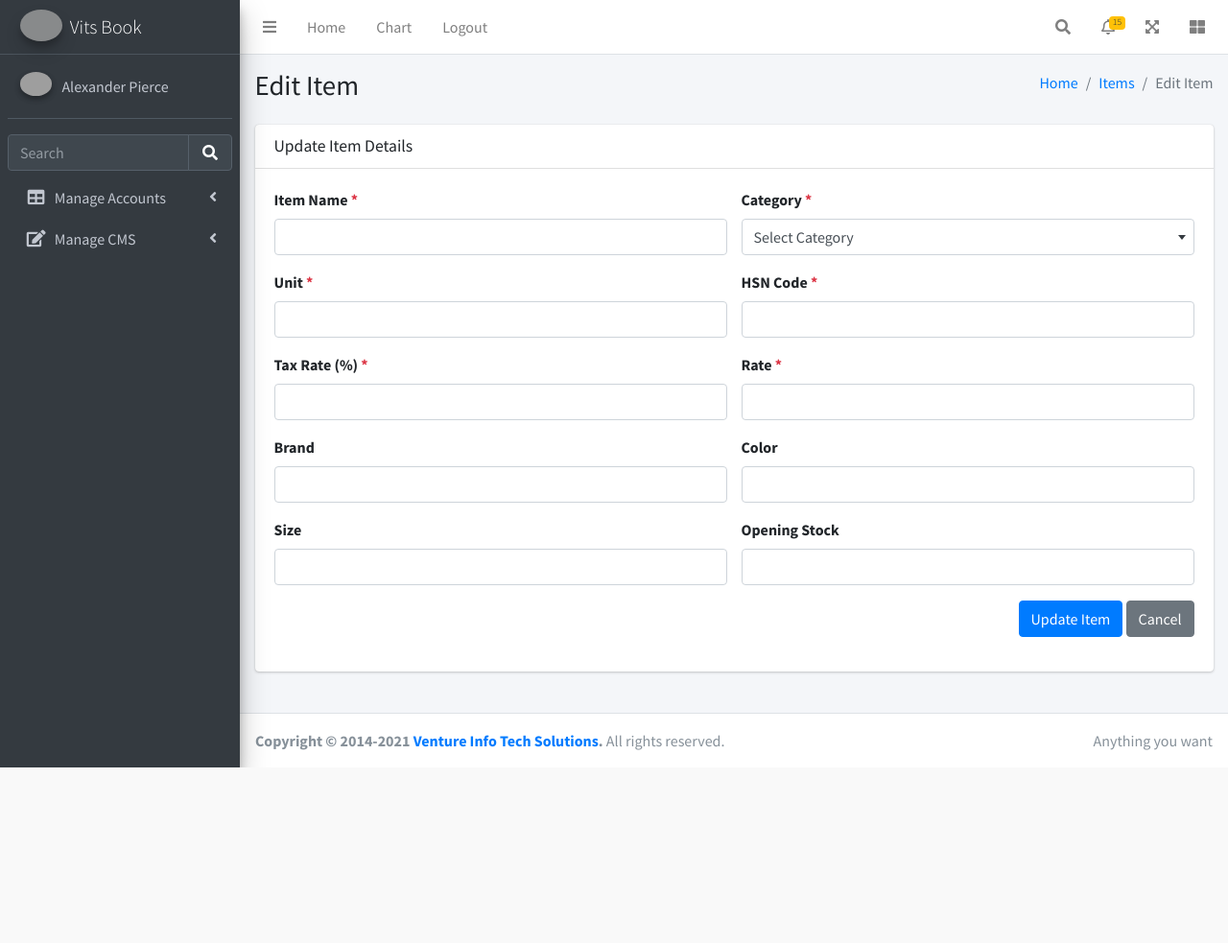
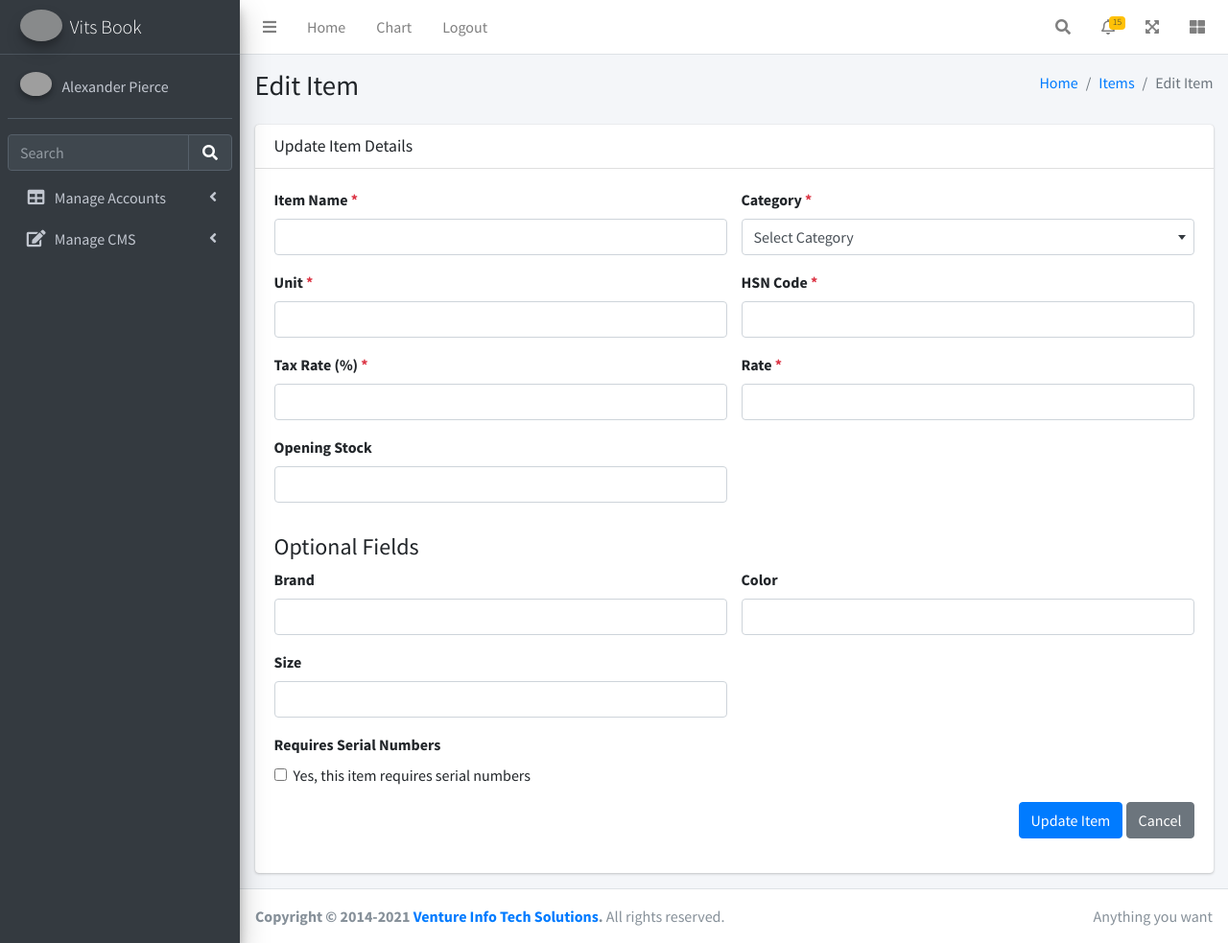
Before and after one commit to venkateshNarayanan-B/vits-book-2024, a CodeIgniter 4 app: template app/Views/backend/accounts/inventory/edit_item.php in a window 1280 px wide. Shown: the whole page at 96% size. Before the commit the page ends 800 px from the top, so only its background shows below. Run offline with PHP 8.4 and a stand-in for CodeIgniter, Linux system fonts and the light colour scheme; the template is opened without the code that fills it, so the values that code supplies are empty; some libraries are stand-ins or nearby versions; grey boxes are pictures that could not be loaded.

Commit message:
Serial number integration for items completed

```diff
--- a/app/Views/backend/accounts/inventory/edit_item.php
+++ b/app/Views/backend/accounts/inventory/edit_item.php
@@ -20,7 +20,7 @@
                     </ol>
                 </div>
             </div>
-        </div><!-- /.container-fluid -->
+        </div>
     </section>
 
     <section class="content">
@@ -32,20 +32,16 @@
                             <h3 class="card-title">Update Item Details</h3>
                         </div>
                         <div class="card-body">
-                            <!-- Form to Edit Item -->
                             <form action="<?= base_url('inventory/item/update/' . $item['id']) ?>" method="POST">
                                 <?= csrf_field() ?>
                                 <div class="row">
+                                    <!-- Basic Fields -->
                                     <div class="col-md-6">
                                         <div class="form-group">
                                             <label for="item_name">Item Name <span class="text-danger">*</span></label>
                                             <input type="text" name="item_name" id="item_name" class="form-control" value="<?= old('item_name', esc($item['item_name'])) ?>" required>
-                                            <?php if (isset($errors['item_name'])): ?>
-                                                <div class="text-danger"><?= $errors['item_name'] ?></div>
-                                            <?php endif; ?>
                                         </div>
                                     </div>
-
                                     <div class="col-md-6">
                                         <div class="form-group">
                                             <label for="category_id">Category <span class="text-danger">*</span></label>
@@ -57,90 +53,90 @@
                                                     </option>
                                                 <?php endforeach; ?>
                                             </select>
-                                            <?php if (isset($errors['category_id'])): ?>
-                                                <div class="text-danger"><?= $errors['category_id'] ?></div>
-                                            <?php endif; ?>
                                         </div>
                                     </div>
-
                                     <div class="col-md-6">
                                         <div class="form-group">
                                             <label for="unit">Unit <span class="text-danger">*</span></label>
                                             <input type="text" name="unit" id="unit" class="form-control" value="<?= old('unit', esc($item['unit'])) ?>" required>
-                                            <?php if (isset($errors['unit'])): ?>
-                                                <div class="text-danger"><?= $errors['unit'] ?></div>
-                                            <?php endif; ?>
                                         </div>
                                     </div>
-
                                     <div class="col-md-6">
                                         <div class="form-group">
                                             <label for="hsn_code">HSN Code <span class="text-danger">*</span></label>
                                             <input type="text" name="hsn_code" id="hsn_code" class="form-control" value="<?= old('hsn_code', esc($item['hsn_code'])) ?>" required>
-                                            <?php if (isset($errors['hsn_code'])): ?>
-                                                <div class="text-danger"><?= $errors['hsn_code'] ?></div>
-                                            <?php endif; ?>
                                         </div>
                                     </div>
-
                                     <div class="col-md-6">
                                         <div class="form-group">
                                             <label for="tax_rate">Tax Rate (%) <span class="text-danger">*</span></label>
                                             <input type="number" name="tax_rate" id="tax_rate" class="form-control" value="<?= old('tax_rate', esc($item['tax_rate'])) ?>" step="0.01" min="0" max="100" required>
-                                            <?php if (isset($errors['tax_rate'])): ?>
-                                                <div class="text-danger"><?= $errors['tax_rate'] ?></div>
-                                            <?php endif; ?>
                                         </div>
                                     </div>
-
                                     <div class="col-md-6">
                                         <div class="form-group">
                                             <label for="rate">Rate <span class="text-danger">*</span></label>
                                             <input type="text" name="rate" id="rate" class="form-control" value="<?= old('rate', esc($item['rate'])) ?>" required>
-                                            <?php if (isset($errors['rate'])): ?>
-                                                <div class="text-danger"><?= $errors['rate'] ?></div>
-                                            <?php endif; ?>
+                                        </div>
+                                    </div>
+                                    <div class="col-md-6">
+                                        <div class="form-group">
+                                            <label for="opening_stock">Opening Stock</label>
+                                            <input type="number" name="opening_stock" id="opening_stock" class="form-control" value="<?= old('opening_stock', esc($item['opening_stock'])) ?>">
                                         </div>
                                     </div>
 
+                                    <!-- Optional Fields -->
+                                    <div class="col-md-12">
+                                        <h4 class="mt-3">Optional Fields</h4>
+                                    </div>
                                     <div class="col-md-6">
                                         <div class="form-group">
                                             <label for="brand">Brand</label>
-                                            <input type="text" name="brand" id="brand" class="form-control" value="<?= old('brand', esc($item['brand'])) ?>" >
-                                            <?php if (isset($errors['brand'])): ?>
-                                                <div class="text-danger"><?= $errors['brand'] ?></div>
-                                            <?php endif; ?>
+                                            <input type="text" name="brand" id="brand" class="form-control" value="<?= old('brand', esc($item['brand'])) ?>">
+                                        </div>
+                                    </div>
+                                    <div class="col-md-6">
+                                        <div class="form-group">
+                                            <label for="color">Color</label>
+                                            <input type="text" name="color" id="color" class="form-control" value="<?= old('color', esc($item['color'])) ?>">
+                                        </div>
+                                    </div>
+                                    <div class="col-md-6">
+                                        <div class="form-group">
+                                            <label for="size">Size</label>
+                                            <input type="text" name="size" id="size" class="form-control" value="<?= old('size', esc($item['size'])) ?>">
                                         </div>
                                     </div>
 
-                                    <div class="col-md-6">
+                                    <!-- Serial Numbers Section -->
+                                    <div class="col-md-12">
                                         <div class="form-group">
-                                            <label for="color">Color</label>
-                                            <input type="text" name="color" id="color" class="form-control" value="<?= old('color', esc($item['color'])) ?>" >
-                                            <?php if (isset($errors['color'])): ?>
-                                                <div class="text-danger"><?= $errors['color'] ?></div>
+                                            <label for="requires_serial">Requires Serial Numbers</label>
+                                            <div class="form-check">
+                                                <input type="checkbox" name="requires_serial" id="requires_serial" class="form-check-input" <?= !empty($serial_numbers) ? 'checked' : '' ?>>
+                                                <label class="form-check-label" for="requires_serial">Yes, this item requires serial numbers</label>
+                                            </div>
+                                        </div>
+                                    </div>
+                                    <div id="serial-numbers-section" class="col-md-12" style="<?= !empty($serial_numbers) ? 'display: block;' : 'display: none;' ?>">
+                                        <label for="serial_numbers">Serial Numbers</label>
+                                        <div id="serial-numbers-wrapper">
+                                            <?php if (!empty($serial_numbers)): ?>
+                                                <?php foreach ($serial_numbers as $serial): ?>
+                                                    <div class="input-group mb-2">
+                                                        <input type="text" name="serial_numbers[]" class="form-control" value="<?= esc($serial['serial_number']) ?>">
+                                                        <button type="button" class="btn btn-danger remove-serial-number">Remove</button>
+                                                    </div>
+                                                <?php endforeach; ?>
+                                            <?php else: ?>
+                                                <div class="input-group mb-2">
+                                                    <input type="text" name="serial_numbers[]" class="form-control" placeholder="Enter Serial Number">
+                                                    <button type="button" class="btn btn-danger remove-serial-number">Remove</button>
+                                                </div>
                                             <?php endif; ?>
                                         </div>
-                                    </div>
-
-                                    <div class="col-md-6">
-                                        <div class="form-group">
-                                            <label for="size">Size</label>
-                                            <input type="text" name="size" id="size" class="form-control" value="<?= old('size', esc($item['size'])) ?>" >
-                                            <?php if (isset($errors['size'])): ?>
-                                                <div class="text-danger"><?= $errors['size'] ?></div>
-                                            <?php endif; ?>
-                                        </div>
-                                    </div>
-
-                                    <div class="col-md-6">
-                                        <div class="form-group">
-                                            <label for="opening_stock">Opening Stock</label>
-                                            <input type="text" name="opening_stock" id="opening_stock" class="form-control" value="<?= old('opening_stock', esc($item['opening_stock'])) ?>" required>
-                                            <?php if (isset($errors['opening_stock'])): ?>
-                                                <div class="text-danger"><?= $errors['opening_stock'] ?></div>
-                                            <?php endif; ?>
-                                        </div>
+                                        <button type="button" id="add-serial-number" class="btn btn-primary mt-2">Add Serial Number</button>
                                     </div>
                                 </div>
 
@@ -156,6 +152,29 @@
         </div>
     </section>
 </div>
+
+<script>
+    document.getElementById('requires_serial').addEventListener('change', function () {
+        const section = document.getElementById('serial-numbers-section');
+        section.style.display = this.checked ? 'block' : 'none';
+    });
+
+    document.getElementById('add-serial-number').addEventListener('click', function () {
+        const wrapper = document.getElementById('serial-numbers-wrapper');
+        wrapper.insertAdjacentHTML('beforeend', `
+            <div class="input-group mb-2">
+                <input type="text" name="serial_numbers[]" class="form-control" placeholder="Enter Serial Number">
+                <button type="button" class="btn btn-danger remove-serial-number">Remove</button>
+            </div>
+        `);
+    });
+
+    document.addEventListener('click', function (e) {
+        if (e.target && e.target.classList.contains('remove-serial-number')) {
+            e.target.closest('.input-group').remove();
+        }
+    });
+</script>
 <?= $this->endSection() ?>
 
 <?= $this->section('scripts') ?>
```
Also changed, not shown: app/Controllers/ItemController.php (+84 -54 lines), app/Views/backend/accounts/inventory/add_item.php (+68 -58 lines).
